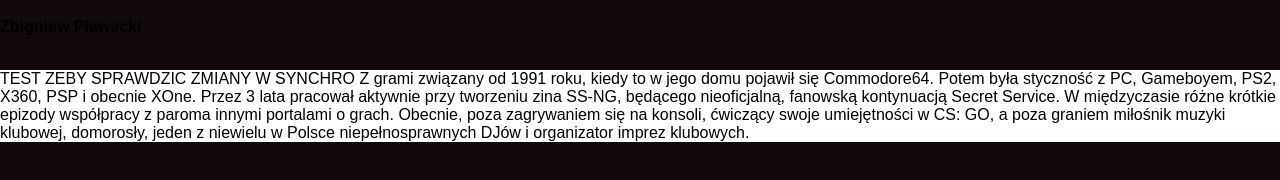
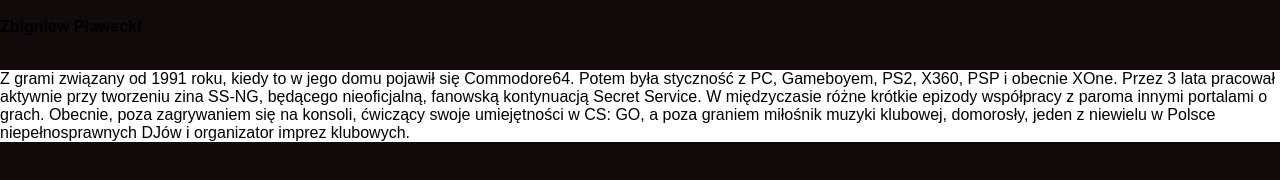
Before and after one commit to zplawecki/warsztaty, a plain HTML site: page index.html in a window 1280 px wide. Shown: the part 328-508 px from the top of the page. Drawn offline with Linux system fonts and the light colour scheme.

```diff
--- a/index.html
+++ b/index.html
@@ -17,9 +17,7 @@
 <body><img src=http://gamers24.pl/wp-content/uploads/2015/08/avatar-zbigniew-plawecki1.png><br><br>
 <strong>Zbigniew Pławecki</strong><br><br>
 
-<p style="background-color: white">TEST ZEBY SPRAWDZIC ZMIANY W SYNCHRO
-
-    Z grami związany od 1991 roku, kiedy to w jego domu pojawił się Commodore64.
+<p style="background-color: white">Z grami związany od 1991 roku, kiedy to w jego domu pojawił się Commodore64.
     Potem była styczność z PC, Gameboyem, PS2, X360, PSP i obecnie XOne. Przez 3 lata pracował aktywnie przy tworzeniu zina SS-NG, będącego nieoficjalną, fanowską kontynuacją Secret Service.
     W międzyczasie różne krótkie epizody współpracy z paroma innymi portalami o grach. Obecnie, poza zagrywaniem się na konsoli, ćwiczący swoje umiejętności w CS: GO, a poza graniem miłośnik muzyki klubowej, domorosły, jeden z niewielu w Polsce niepełnosprawnych DJów i organizator imprez klubowych.</p>
 <br>
```
